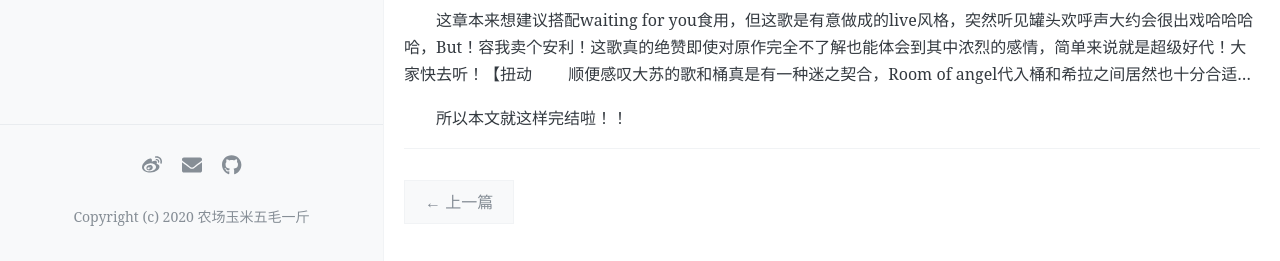
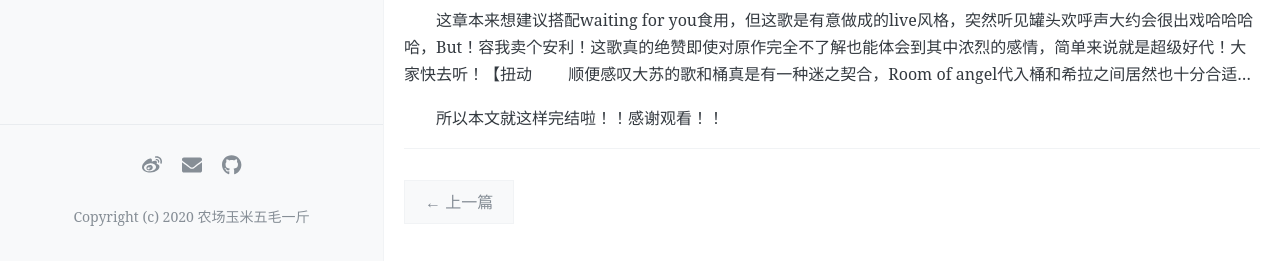
Before and after one commit to cjnoisanf/cjnoisanf, a Jekyll site: the page built from _posts/2020-06-14-Isthisadream07.md, in a window 1280 px wide and 900 px high, scrolled down 5262 px. Shown: the part 636-897 px from the top of the window. Built offline with Jekyll 4.4.1, drawn with Linux system fonts in a browser that asks for light colours; comment, search, counter and statistics services are not loaded.

Commit message:
Update 2020-06-14-Isthisadream07.md

```diff
--- a/_posts/2020-06-14-Isthisadream07.md
+++ b/_posts/2020-06-14-Isthisadream07.md
@@ -198,4 +198,4 @@ comments: true
 　　这章本来想建议搭配waiting for you食用，但这歌是有意做成的live风格，突然听见罐头欢呼声大约会很出戏哈哈哈哈，But！容我卖个安利！这歌真的绝赞即使对原作完全不了解也能体会到其中浓烈的感情，简单来说就是超级好代！大家快去听！【扭动
 　　顺便感叹大苏的歌和桶真是有一种迷之契合，Room of angel代入桶和希拉之间居然也十分合适…
 
-　　所以本文就这样完结啦！！
+　　所以本文就这样完结啦！！感谢观看！！
```
